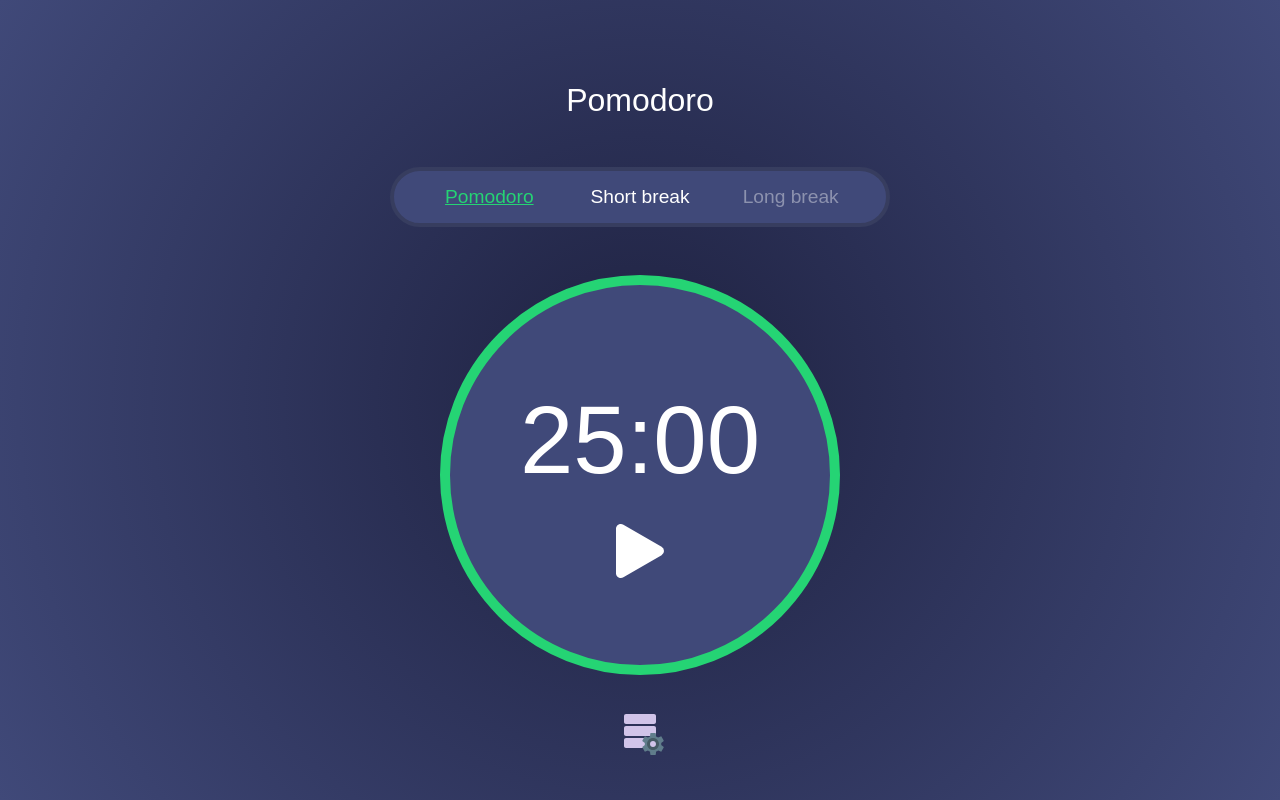
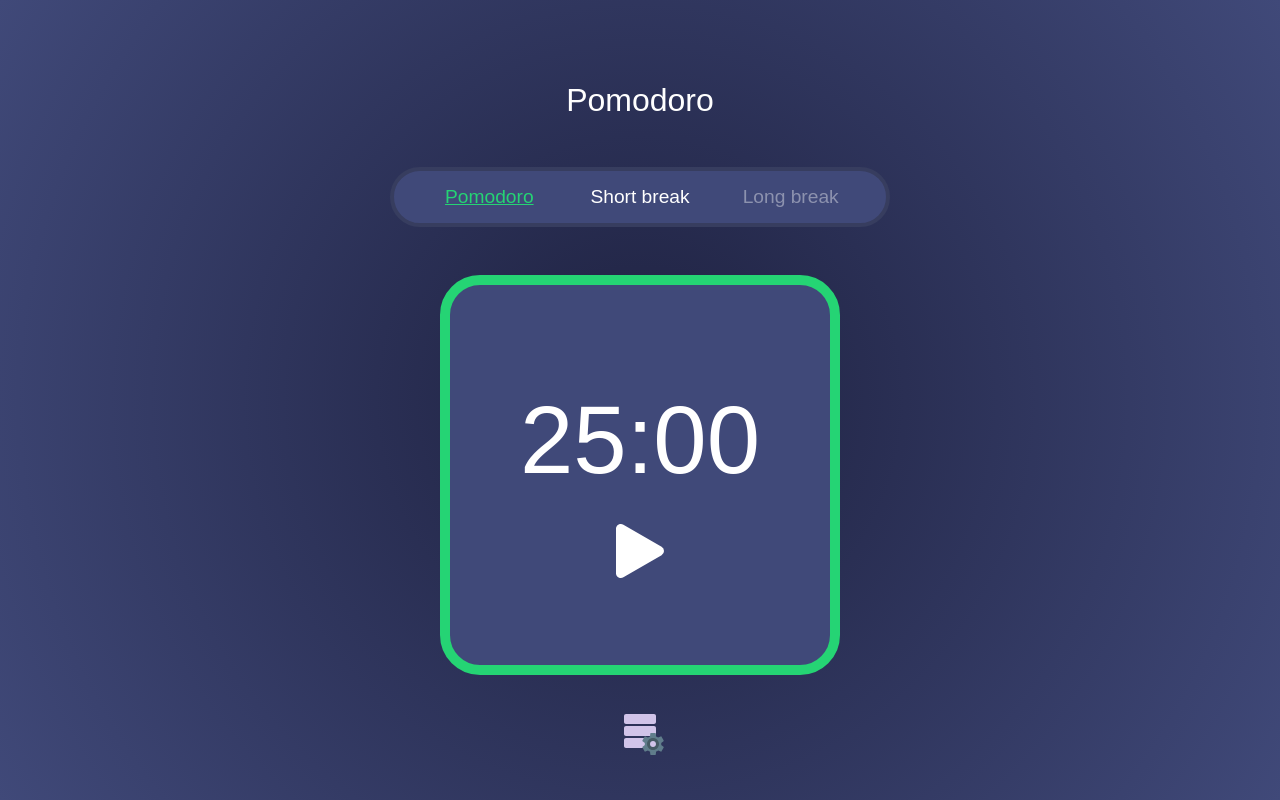
Before and after one commit to LuisMarchio03/pomodoro-app, a React (Vite) app: page / in a window 1280 px wide. Built offline with nearby package versions, Linux system fonts and the light colour scheme.

Commit message:
Update style.scss

```diff
--- a/src/pages/Home/style.scss
+++ b/src/pages/Home/style.scss
@@ -75,7 +75,7 @@
 
     background-color: rgba(64,73,121,1);
     border: 10px solid var(--main-green);
-    border-radius: 50%;
+    border-radius: 10%;
 
     margin: 0 auto;
     margin-bottom: 2rem;
```
